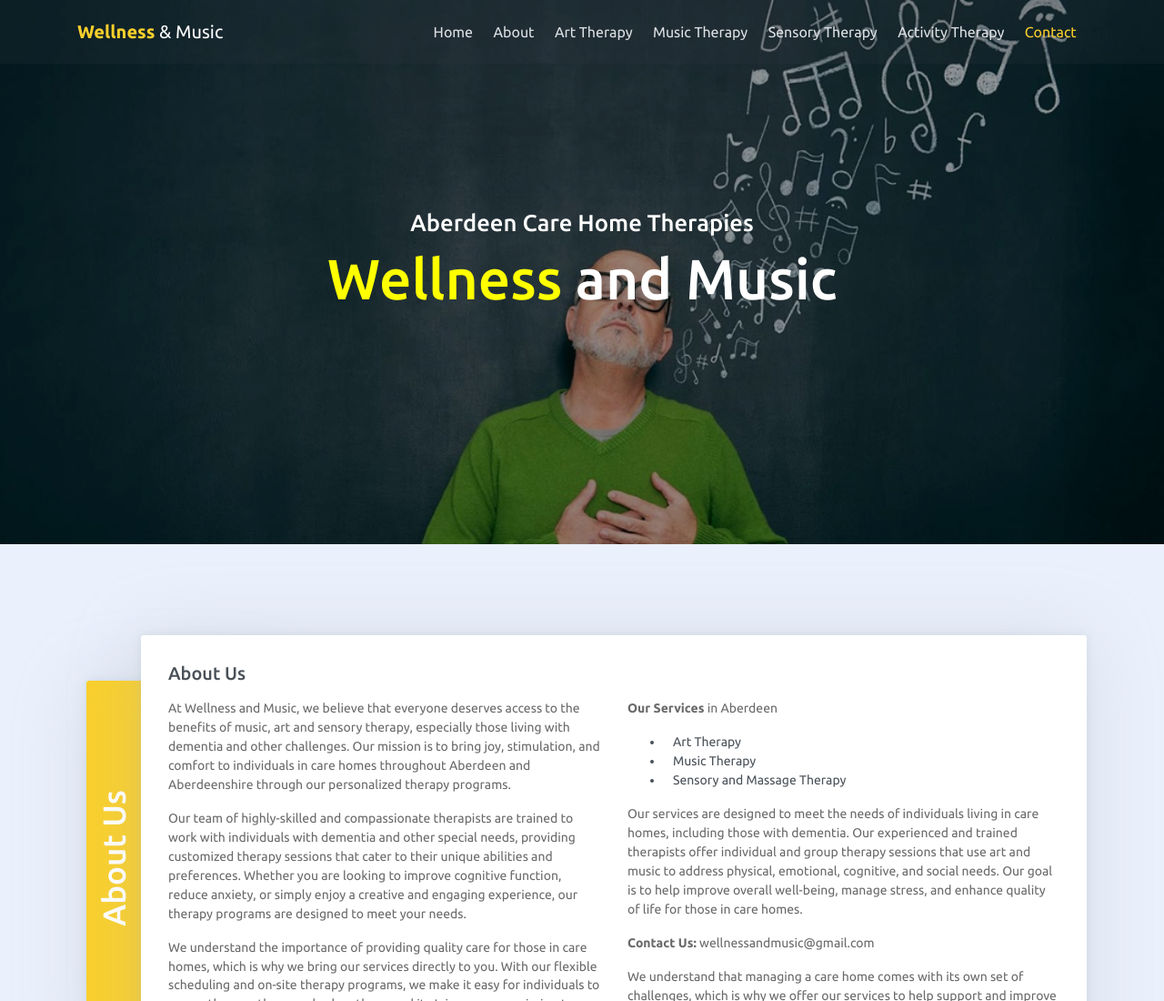
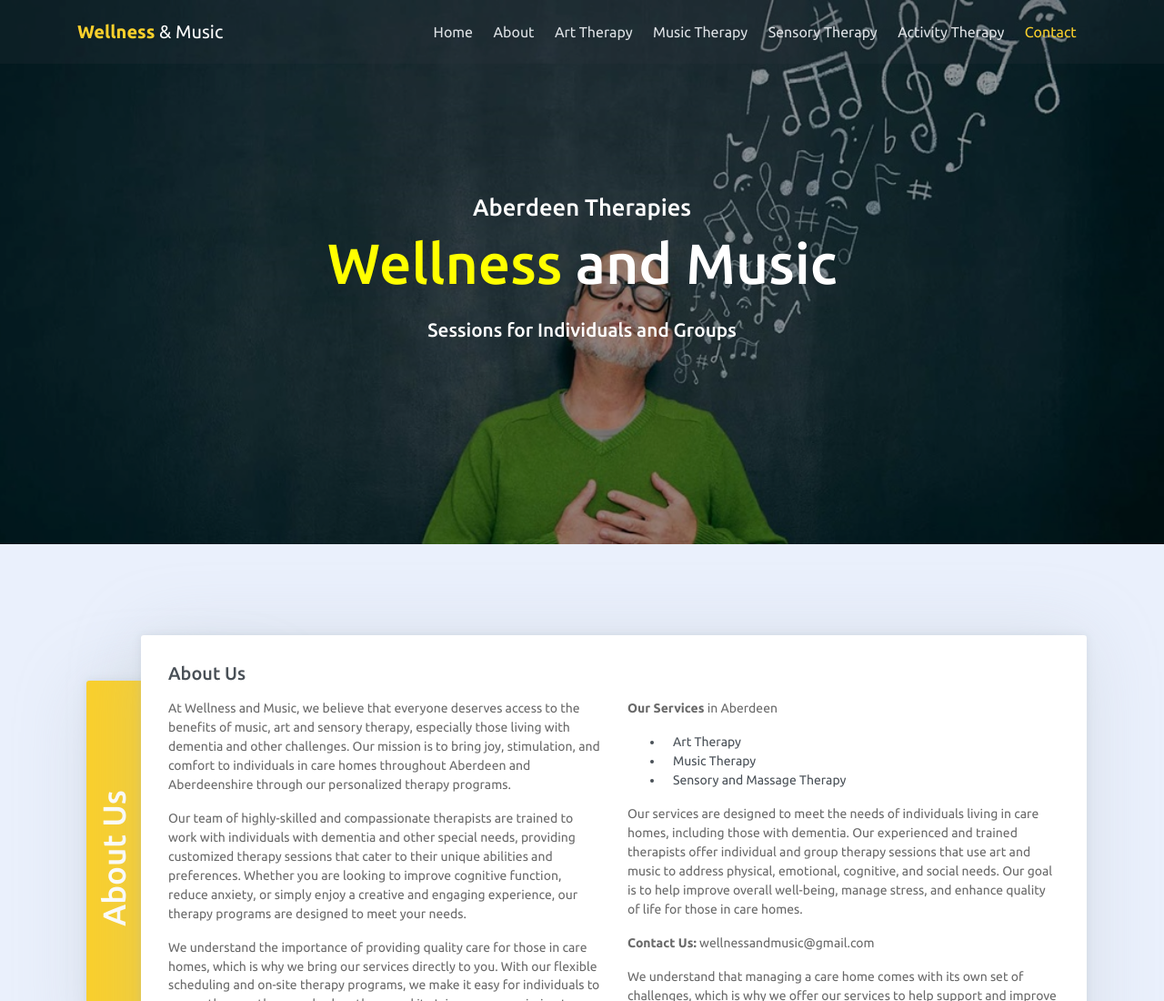
Before and after one commit to ThisOil/ThisOil.github.io, a website: page index.html in a window 1280 px wide. Shown: the top 1100 px of the page at 91% size. Drawn offline with Linux system fonts and the light colour scheme.

Commit message:
Update index.html

```diff
--- a/index.html
+++ b/index.html
@@ -60,8 +60,9 @@
         <div class="overlay"></div>
         <div class="header-content">
             <!-- <p>Music, art and sensory therapy services for residents of local care homes. </p> -->
-            <h4>Aberdeen Care Home Therapies </h4>
+            <h4>Aberdeen Therapies </h4>
             <h6><span style="color:yellow;">Wellness</span> and Music</h6>
+		<h5>Sessions for Individuals and Groups</h5>
 
             <!-- <button class="btn btn-outline-light">Download Now</button>  KM kommented out -->
         </div>
```
